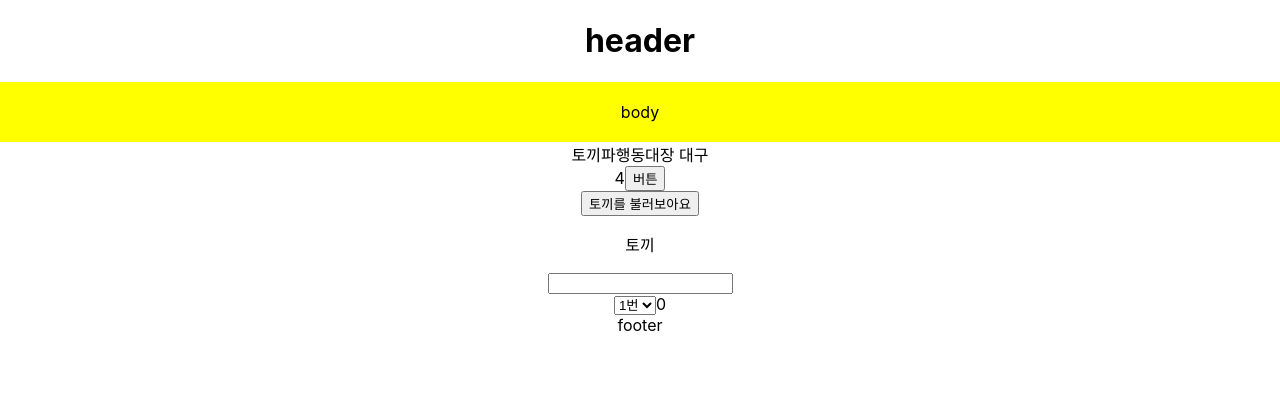
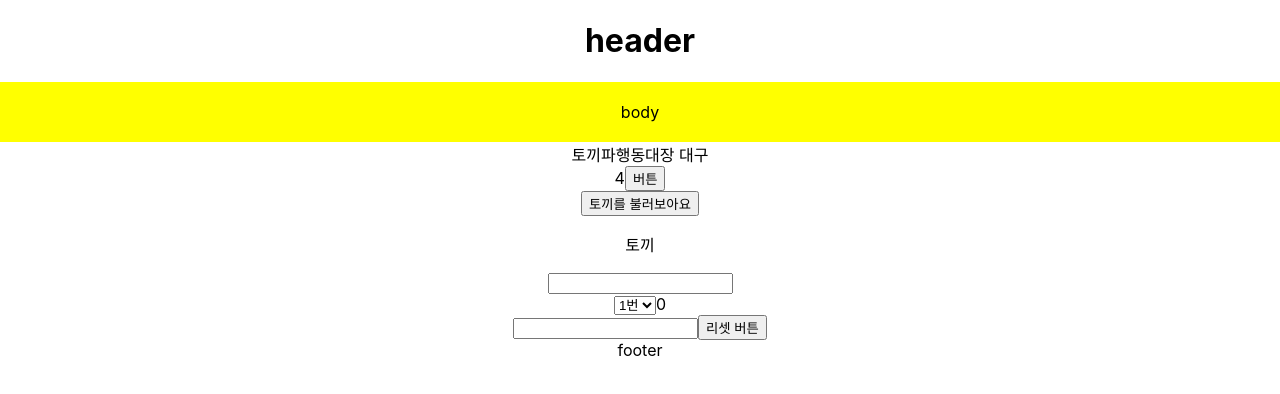
Before and after one commit to bundasse/re-practice, a React (Create React App) app: page / in a window 1280 px wide. Shown: the top 394 px of the page. Built offline with nearby package versions, Linux system fonts and the light colour scheme.

Commit message:
1121 ref 사용

```diff
--- a/src/components/Body.js
+++ b/src/components/Body.js
@@ -2,6 +2,7 @@ import './Body.css';
 // 스타일 불러오는 법은 이렇게.
 import {useState} from "react";
 import State from './State';
+import Ref from './Ref';
 
 function Body(props) {
     const numberA = 1;
@@ -31,6 +32,8 @@ function Body(props) {
             {/* 함수 호출은 이렇게. 여기는 따옴표 안에가 아니라 걍 써버리네? */}
             <State number={numberC} />
             {/* 자식요소로 state 보내는 법. 변수명=보낼상태값 하고 자식요소에선 이름에 ({변수명}) 해주면 받아봄 */}
+
+            <Ref />
         </body>
         // 리액트는 최상위 태그를 하나만 쓸 수 있는데(이건 Vue.js랑도 비슷하네)
         // 구태여 태그 여러개를 쓰고 싶다면 <React.Fragment> </React.Fragment>로 감싸주자. 얘는 렌더링되지 않는다.
--- /dev/null
+++ b/src/components/Ref.js
@@ -0,0 +1,25 @@
+import { useRef, useState} from "react";
+function Ref() {
+    const [ state, setState ] = useState({
+        text: ""
+    });
+    const textRef = useRef();
+
+    const handleOnChange = (e) =>{
+        setState({
+            ...state,
+            [e.target.name] : e.target.value,
+        })};
+    const handleOnClick = () =>{
+        alert(state.text);
+        textRef.current.value = "";
+    }
+
+    return (
+        <div>
+            <input ref={textRef} name="text" value={state.text} onChange={handleOnChange} />
+            <button onClick={handleOnClick}>리셋 버튼</button>
+        </div>
+    )
+}
+export default Ref;
```
